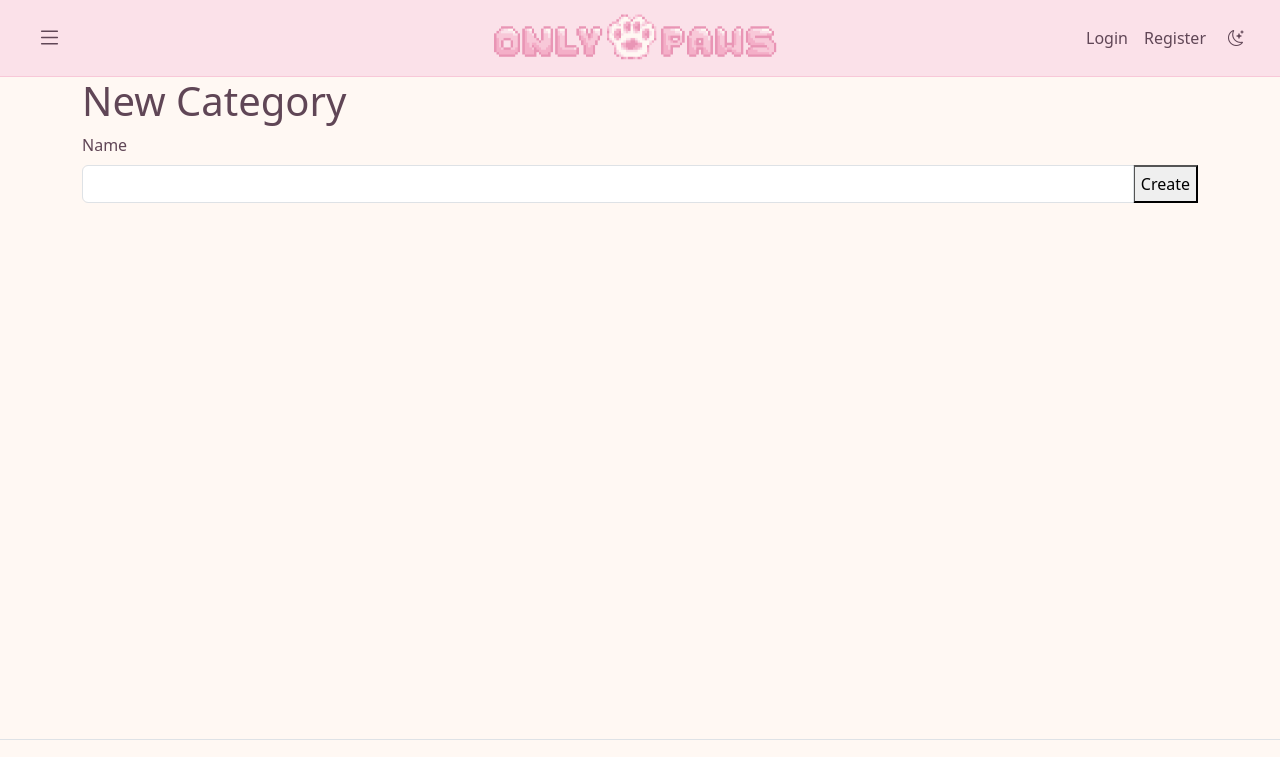
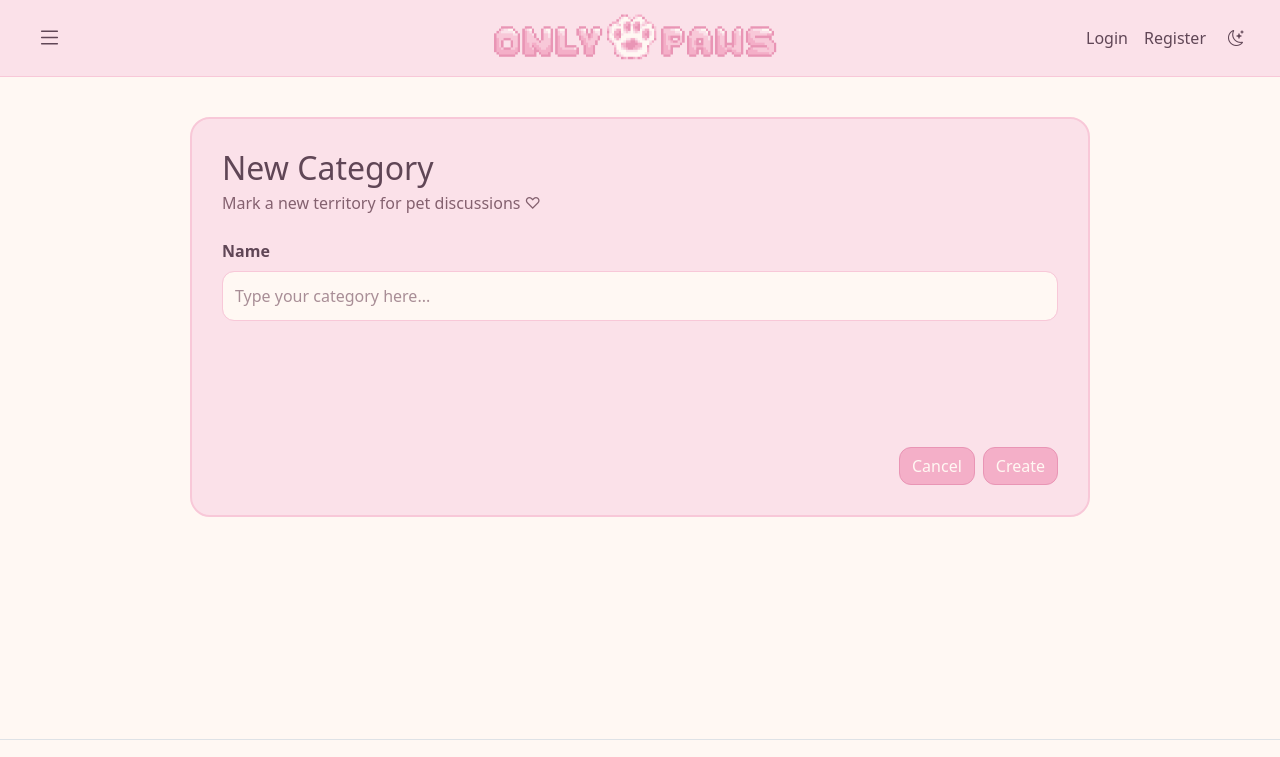
Before and after one commit to moliDoe/OnlyPaws, an ASP.NET Core app: page /Category/Create in a window 1280 px wide. Shown: the top 757 px of the page. Run offline with ASP.NET Core 8, Linux system fonts and the light colour scheme; style sheets or scripts are compiled from the project's sources; some libraries are stand-ins or nearby versions.

Commit message:
pretty create category

```diff
--- a/OnlyPaws/Views/Category/Create.cshtml
+++ b/OnlyPaws/Views/Category/Create.cshtml
@@ -3,22 +3,26 @@
 @{
     ViewData["Title"] = "New Category";
 }
+@section Styles {
+    <link rel="stylesheet" href="~/css/forum.css" asp-append-version="true"/>
+}
+<div class="forum-form-card d-flex flex-column">
+    <h2 class="mb-1">New Category</h2>
+    <p class="secondary-text mb-4">Mark a new territory for pet discussions ♡</p>
 
-<h1>New Category</h1>
+    <form asp-action="Create" method="post" class="flex-grow-1 d-flex flex-column">
+        <div class="mb-1">
+            <label asp-for="Name" class="form-label"></label>
+            <input asp-for="Name" class="form-control forum-input" placeholder="Type your category here..."/>
+            <span asp-validation-for="Name" class="text-danger"></span>
+        </div>
 
-<form asp-action="Create" method="post">
-
-    <label asp-for="Name" class="form-label"></label>
-
-    <div class="input-group">
-        <input asp-for="Name" class="form-control"/>
-        <button type="submit">Create</button>
-    </div>
-
-    <span asp-validation-for="Name" class="text-danger"></span>
-
-</form>
-
+        <div class="d-flex justify-content-end gap-2 mt-auto">
+            <a asp-action="Index" class="btn btn-forum">Cancel</a>
+            <button type="submit" class="btn btn-forum">Create</button>
+        </div>
+    </form>
+</div>
 @section Scripts {
     <partial name="_ValidationScriptsPartial" />
 }
--- a/OnlyPaws/Views/Forum/Create.cshtml
+++ b/OnlyPaws/Views/Forum/Create.cshtml
@@ -17,7 +17,7 @@
         <div asp-validation-summary="ModelOnly" class="text-danger"></div>
         <div class="mb-3">
             <label asp-for="Name" class="form-label"></label>
-            <input asp-for="Name" class="form-control forum-input" placeholder="What is your forum name?"/>
+            <input asp-for="Name" class="form-control forum-input" placeholder="Type the forum name here..."/>
             <span asp-validation-for="Name" class="text-danger"></span>
         </div>
         <div class="mb-3">
--- a/OnlyPaws/Views/Forum/CreateThread.cshtml
+++ b/OnlyPaws/Views/Forum/CreateThread.cshtml
@@ -1,3 +1,6 @@
+@{
+    ViewData["Title"] = "New Thread";
+}
 @section Styles {
     <link rel="stylesheet" href="~/css/forum.css" asp-append-version="true"/>
 }
@@ -25,7 +28,7 @@
         </div>
 
         <div class="d-flex justify-content-end gap-2">
-            <a asp-controller="Forum" asp-action="Threads" class="btn btn-forum">Cancel</a>
+            <a asp-controller="Forum" asp-action="Details" class="btn btn-forum">Cancel</a>
             <button type="submit" class="btn btn-forum">Create Thread</button>
         </div>
     </form>
--- a/OnlyPaws/wwwroot/css/forum.css
+++ b/OnlyPaws/wwwroot/css/forum.css
@@ -1,5 +1,6 @@
 .forum-form-card {
     max-width: 900px;
+    min-height: 400px;
     margin: 40px auto;
     padding: 30px;
     background-color: var(--bg-card);
```
